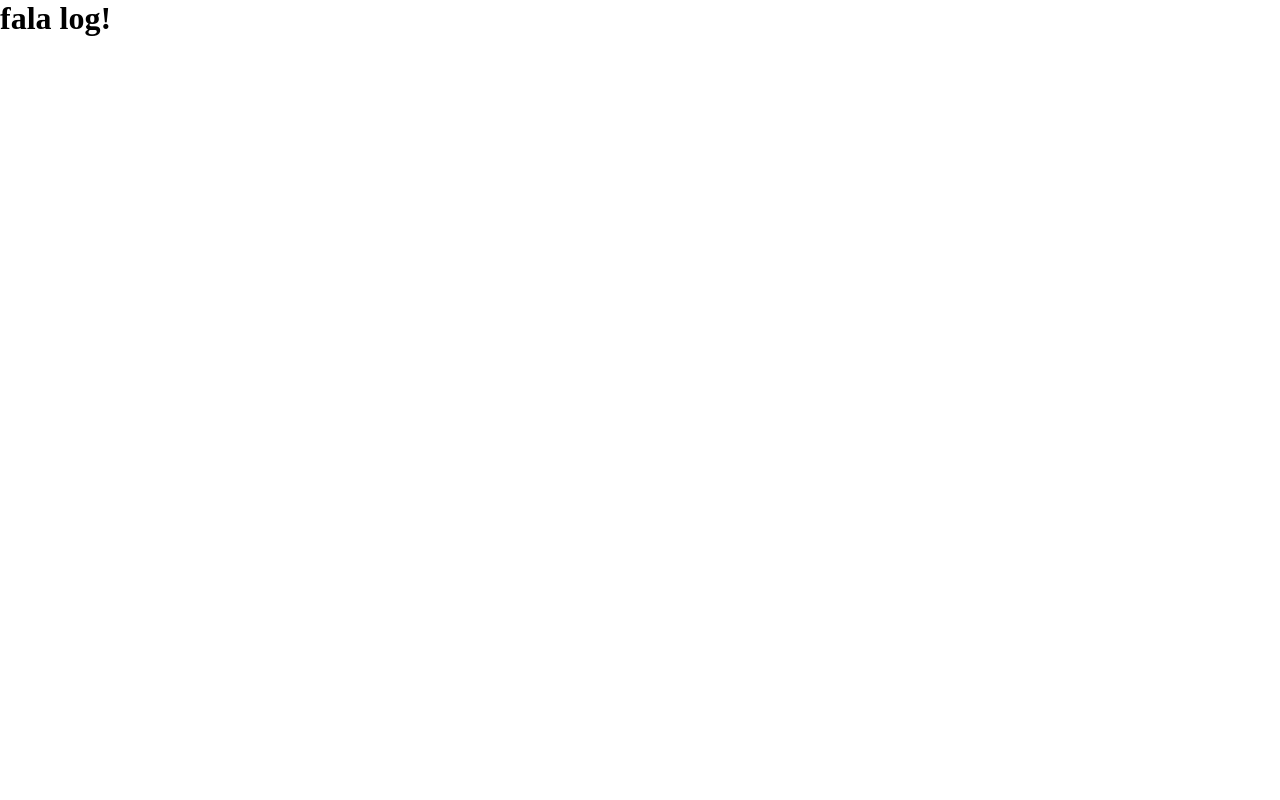
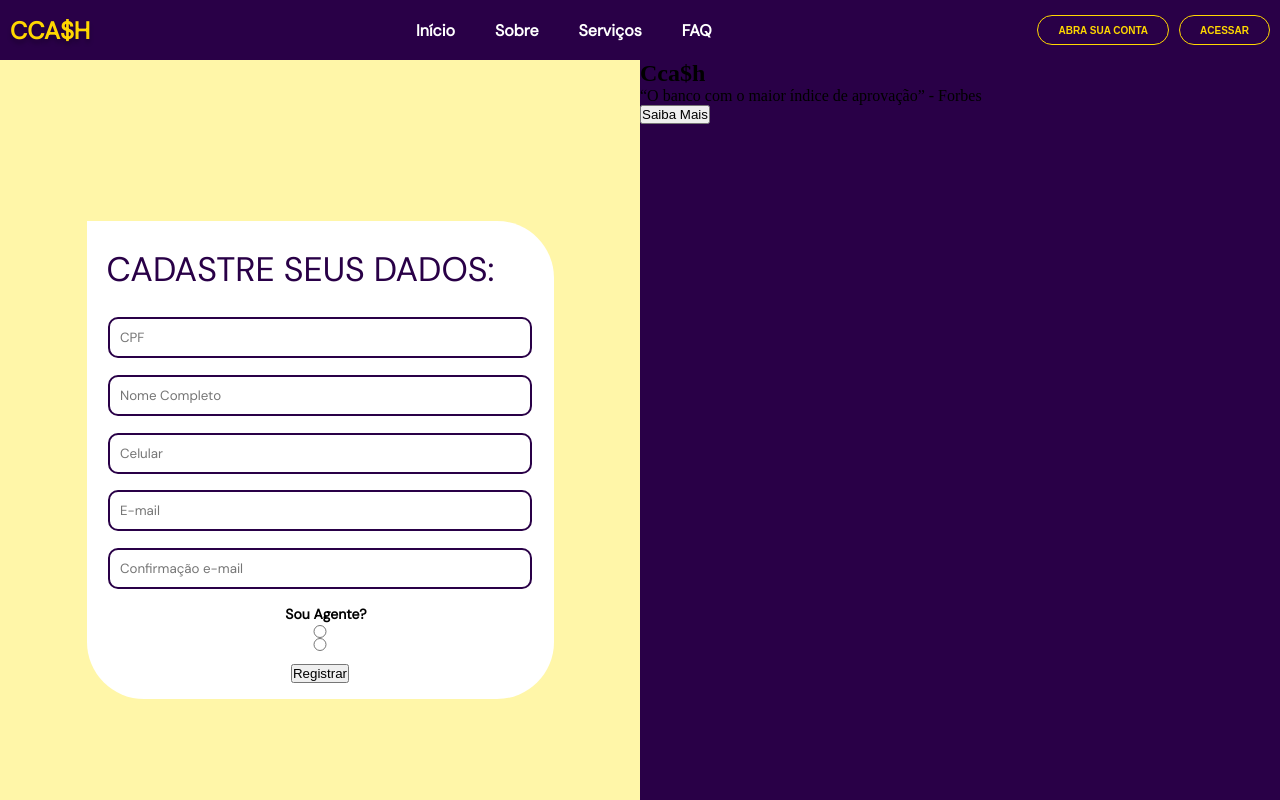
Before and after one commit to emanuelleaviana/ccash, a React (Vite) app: page /login in a window 1280 px wide. Built offline with nearby package versions, Linux system fonts and the light colour scheme.

Commit message:
updateLoginScreen

```diff
--- a/src/components/NavBar.jsx
+++ b/src/components/NavBar.jsx
@@ -7,15 +7,15 @@ export default function NavBar() {
       <header>
         <nav className='navBar' >
           <h1>cca$h</h1>
-          <div className='background'>
+          <div className='background' id='links'>
             <Link to='/'>Início</Link>
             <Link to='/sobre'>Sobre</Link>
             <Link to='/serviços'>Serviços</Link>
             <Link to='/faq'>FAQ</Link>
           </div>
-          <div className='background'>
-            <button>Abra sua conta</button>
-            <button>Acessar</button>
+          <div className='background' id='buttonNavBar'>
+            <Link to='/login'><button>Abra sua conta</button></Link>
+            <Link to='/login'><button>Acessar</button></Link>
           </div>
         </nav>
       </header>
--- a/src/components/index.css
+++ b/src/components/index.css
@@ -29,7 +29,7 @@
 }
 
 
-.navBar a {
+#links a {
     text-decoration: none;
     padding: 10px;
     background-color: #290047;
@@ -39,7 +39,7 @@
     margin: 10px;
 }
 
-.navBar a:hover {
+#links a:hover {
     border-bottom: 2px solid #FFD700;
 }
 
@@ -59,3 +59,7 @@
     border: 1px solid #FFD700;
     border-radius: 40px;
 }
+
+#buttonNavBar button:hover {
+    cursor: pointer;
+}
--- a/src/pages/Home/index.css
+++ b/src/pages/Home/index.css
@@ -51,7 +51,7 @@
       background-color: #290047;
       color: #fff;
       text-transform: uppercase;
-      font-weight: 700;
+      font-weight: 600;
       font-size: 28px;
 
       border-radius: 40px;
--- a/src/pages/Login/index.css
+++ b/src/pages/Login/index.css
@@ -0,0 +1,81 @@
+#pageLogin {
+    background-color: #FFF6A8;
+    height: 100vh;
+    overflow: hidden
+}
+
+.mainLogin {
+    display: flex;
+}
+
+.log {
+    display: flex;
+    flex-direction: column;
+    width: 50%;
+    justify-content: center;
+    align-items: center;
+}
+
+.registerBox {
+    position: absolute;
+    display: flex;
+    flex-direction: column;
+    padding: 10px;
+
+    width: 447px;
+    height: 458px;
+
+    background: #FFFFFF;
+    border-radius: 0px 57px 57px 57px;
+
+    justify-content: space-around;
+    align-items: center;
+
+}
+
+.registerBox h1 {
+    font-family: 'DM Sans';
+    font-size: 34px;
+    color: #290047;
+    text-transform: uppercase;
+    font-weight: 100;
+
+    align-self: flex-start;
+    padding: 10px;
+}
+
+.insert {
+    width: 400px;
+    padding: 10px;
+    margin: 2px;
+    border-radius: 10px;
+
+    font-family: 'DM Sans';
+    border: 2px solid #290047;
+}
+
+
+.agentCheck {
+    display: flex;
+    flex-direction: column;
+    flex-wrap: wrap;
+    justify-content: flex-start;
+}
+
+.agentCheck p {
+
+    align-self: flex-start;
+    font-family: 'DM Sans';
+    font-weight: 700;
+    font-size: 14px;
+    line-height: 21px;
+    padding-left: 12px;
+}
+
+
+.banner {
+    width: 50%;
+    background-color: #290047;
+    height: 100vh;
+
+}
--- a/src/pages/Login/index.jsx
+++ b/src/pages/Login/index.jsx
@@ -1,10 +1,41 @@
 import './index.css'
+import NavBar from '../../components/NavBar'
 
 export default function Login() {
     return (
-        <>
-                <h1>fala log!</h1>
+        <div id='pageLogin'>
+            <NavBar />
 
-        </>
+            <main className='mainLogin'>
+                <article className='log'>
+
+                    <section className='registerBox'>
+                        <h1>Cadastre seus dados:</h1>
+                        <input className='insert' type="text" placeholder='CPF' />
+                        <input className='insert' type="text" placeholder='Nome Completo' />
+                        <input className='insert' type="text" placeholder='Celular' />
+                        <input className='insert' type="text" placeholder='E-mail' />
+                        <input className='insert' type="text" placeholder='Confirmação e-mail' />
+
+                        <aside className='agentCheck'>
+                            <p>Sou Agente?</p>
+                            <input type="radio" name="agent" value="valor" />
+                            <input type="radio" name="agent" value="valor" />
+                        </aside>
+
+                        <button>Registrar</button>
+                    </section>
+
+                </article>
+
+                <article className='banner'>
+                    <h1>Cca$h</h1>
+                    <p>“O banco com o maior índice de aprovação” - Forbes</p>
+                    <button>Saiba Mais</button>
+                </article>
+
+            </main>
+
+        </div>
     )
 }
--- a/src/pages/Sobre/sobre.css
+++ b/src/pages/Sobre/index.css
@@ -1,7 +1,4 @@
 @import url('https://fonts.googleapis.com/css2?family=DM+Sans&family=Montserrat:wght@100&display=swap');
-
-
-
 
 #pageSobre {
     background-color: #121212;
--- a/src/pages/Sobre/index.jsx
+++ b/src/pages/Sobre/index.jsx
@@ -1,4 +1,4 @@
-import './sobre.css'
+import './index.css'
 import NavBar from '../../components/NavBar'
 
 export default function Sobre() {
```
